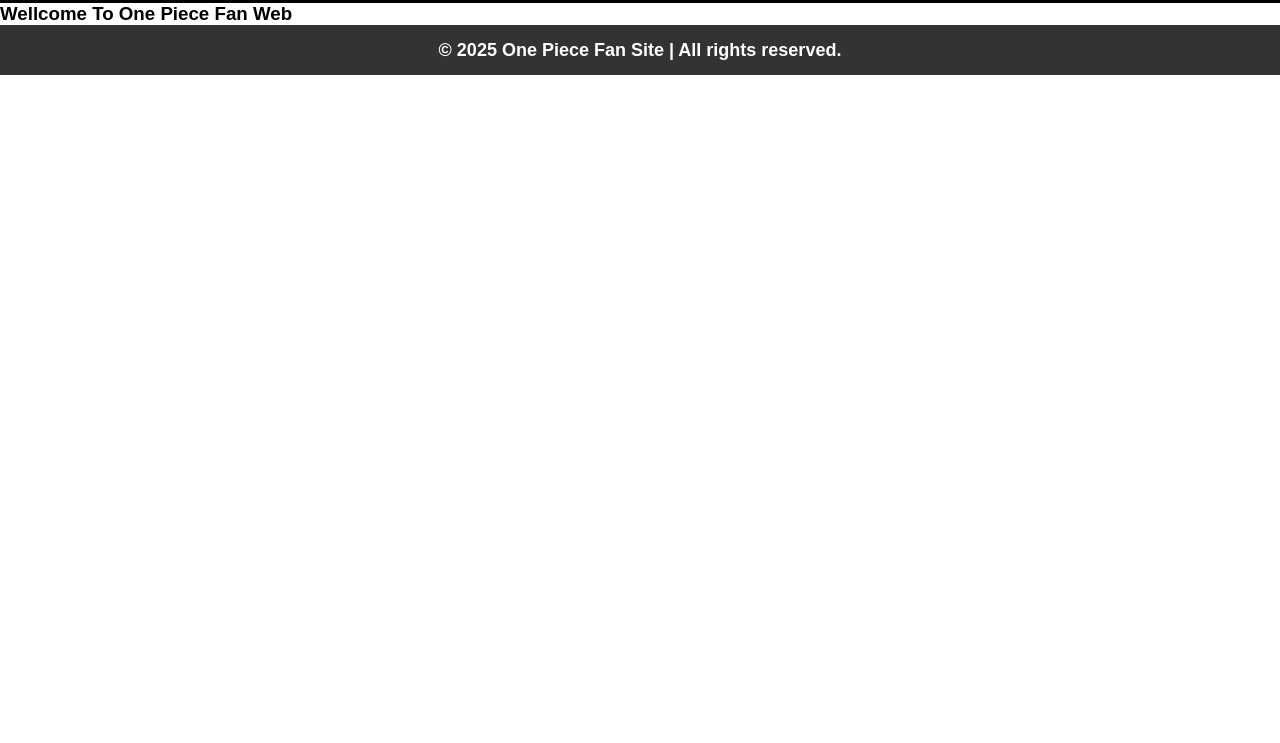
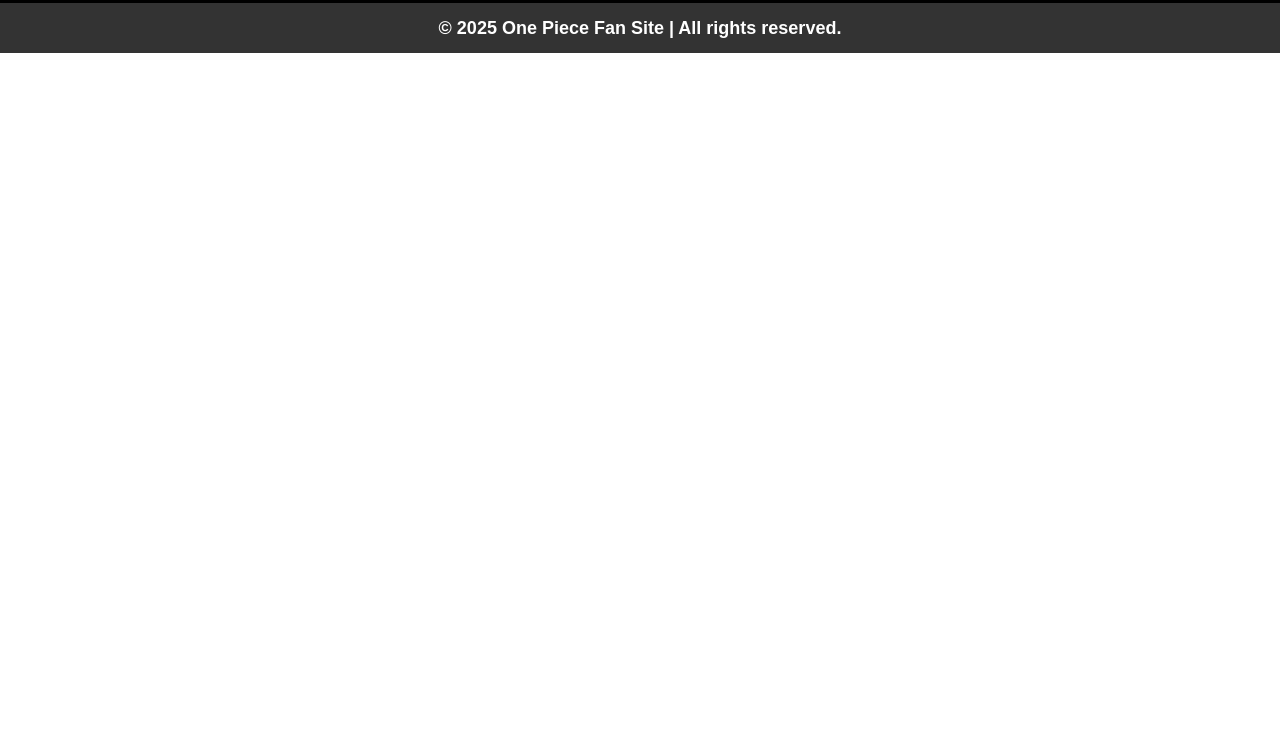
Before and after one commit to kiran360840/MASTERPIECE, a plain HTML site: page index.html in a window 1280 px wide. Shown: the part 57-800 px from the top of the page. Drawn offline with Linux system fonts and the light colour scheme.

Commit message:
Update index.html

```diff
--- a/index.html
+++ b/index.html
@@ -2,7 +2,7 @@
 <html lang="en">
 <head>
 
-   <link rel="shortcut icon" type="x-icon" href="title.png">
+   <link rel="shortcut icon" type="x-icon" href="images/title.png">
 
    <link rel="stylesheet" href="https://cdnjs.cloudflare.com/ajax/libs/font-awesome/6.5.1/css/all.min.css">
 
@@ -52,26 +52,6 @@
    <hr>
 </div>
 
-<main>
-
-   <div class="left">
-   <h3>
-      Wellcome To One Piece Fan Web
-   </h3>
-   <p>
-
-   </p>
-</div>
-
-<div class="right">
-
-
-</div>
-
-
-</main>
-
-
 <footer>
    <p>&copy; 2025 One Piece Fan Site | All rights reserved.</p>
 </footer>
```
